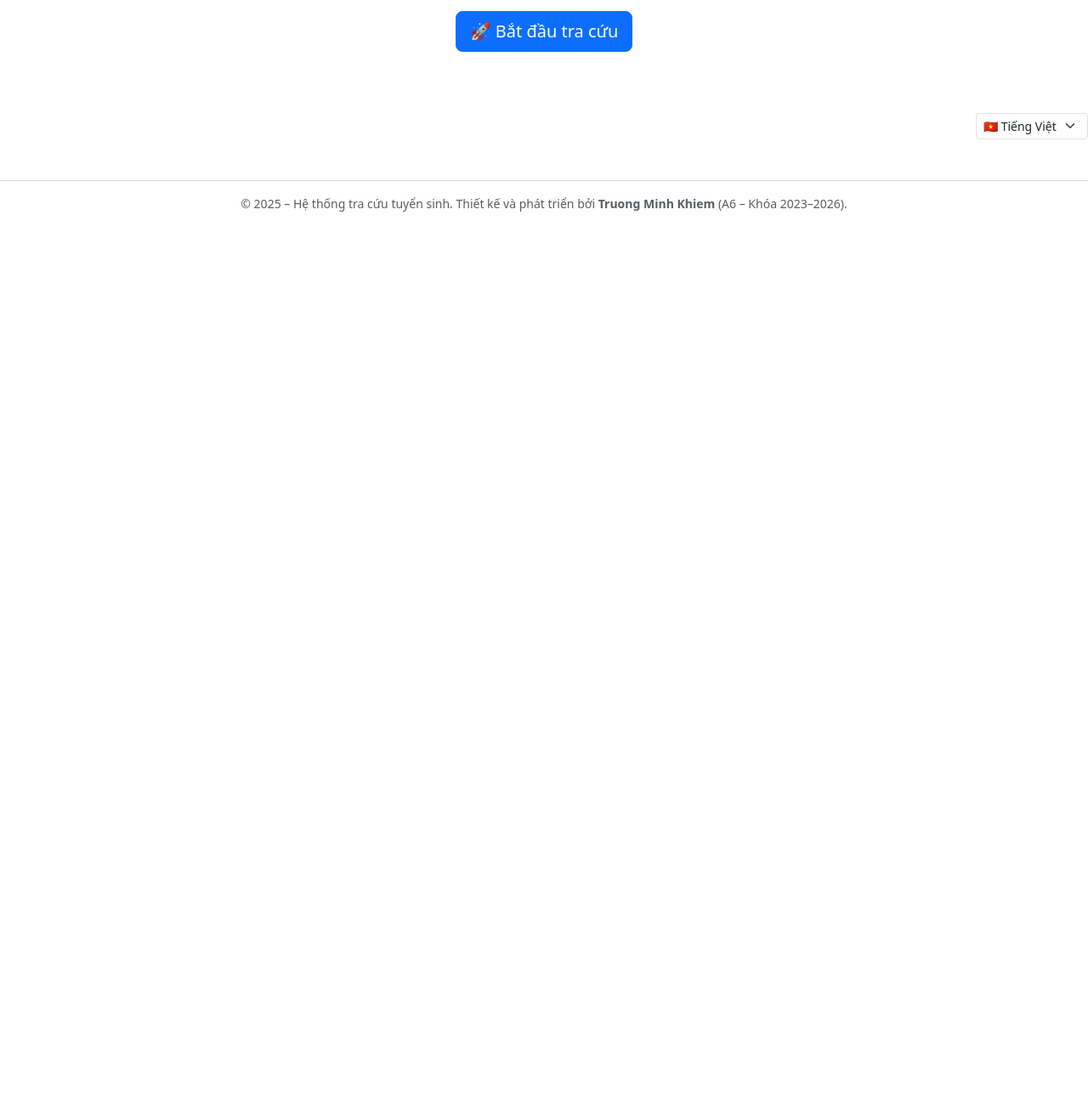
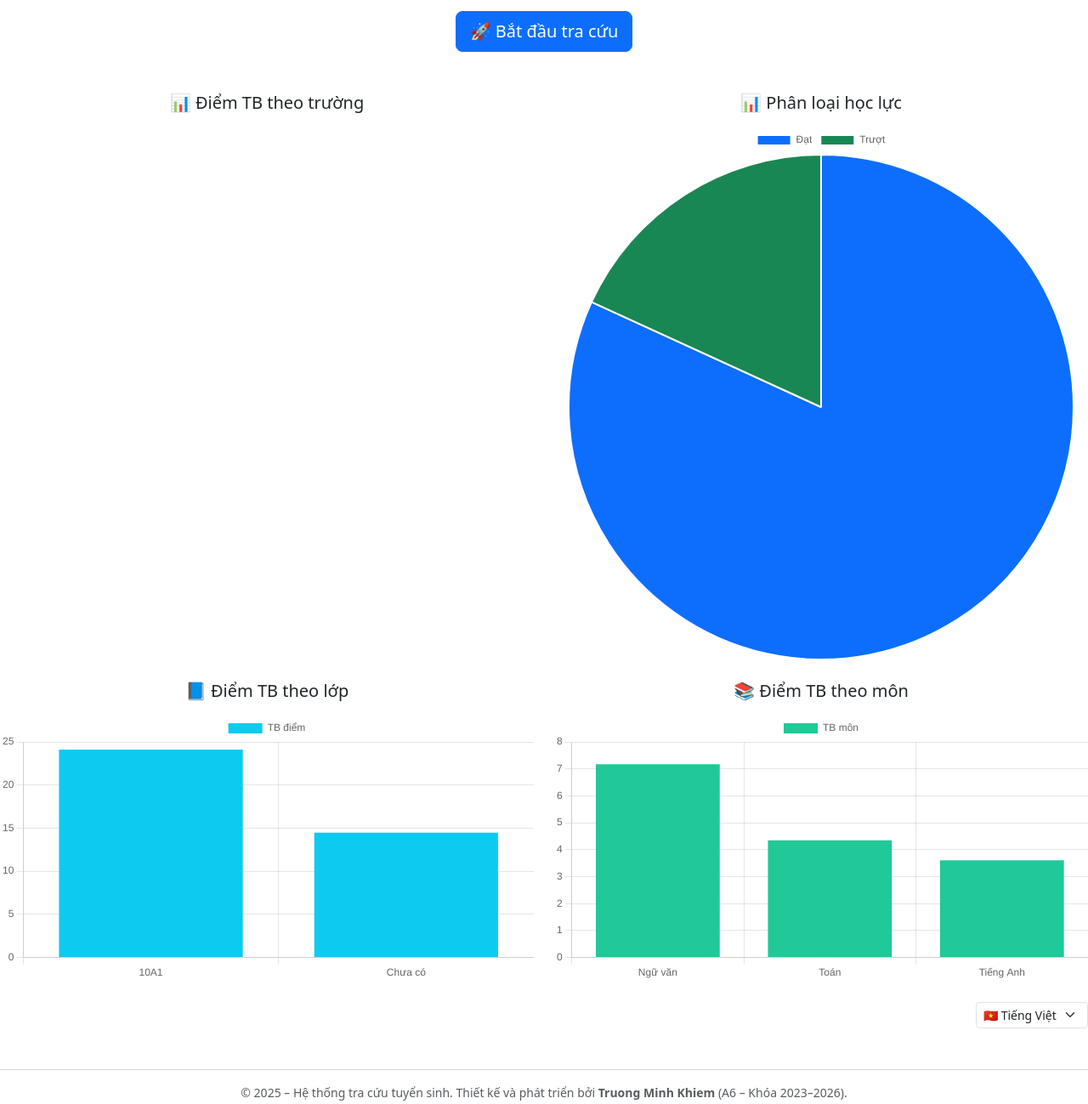
Before and after one commit to remyvnkhiemtruong/diemthitsl102425, a plain HTML site: page index.html in a window 1280 px wide. Shown: the part 312-1611 px from the top of the page at 85% size. Before the commit the page ends 800 px from the top, so only its background shows below. Drawn offline with nearby package versions, Linux system fonts and the light colour scheme.

Commit message:
Update index.html

```diff
--- a/index.html
+++ b/index.html
@@ -7,6 +7,8 @@
   <link rel="stylesheet" href="https://cdn.jsdelivr.net/npm/bootstrap@5.3.3/dist/css/bootstrap.min.css"/>
   <link rel="stylesheet" href="https://cdnjs.cloudflare.com/ajax/libs/font-awesome/6.5.0/css/all.min.css"/>
   <script src="https://cdn.jsdelivr.net/npm/chart.js"></script>
+  <script src="https://cdn.jsdelivr.net/npm/bootstrap@5.3.3/dist/js/bootstrap.bundle.min.js"></script>
+  <script src="https://cdnjs.cloudflare.com/ajax/libs/jspdf/2.5.1/jspdf.umd.min.js"></script>
   <script defer src="script.js"></script>
   <style>
     body.dark-mode { background-color: #121212; color: white; }
@@ -92,7 +94,27 @@
   </div>
 </div>
 
-<!-- Thống kê học lực, lớp, môn -->
+  <div class="row mb-4">
+    <div class="col-md-6">
+      <h5 class="text-center mb-3">📊 Điểm TB theo trường</h5>
+      <canvas id="chartSchool"></canvas>
+    </div>
+    <div class="col-md-6">
+      <h5 class="text-center mb-3">📊 Phân loại học lực</h5>
+      <canvas id="chartHocLuc"></canvas>
+    </div>
+  </div>
+
+  <div class="row mb-4">
+    <div class="col-md-6">
+      <h5 class="text-center mb-3">📘 Điểm TB theo lớp</h5>
+      <canvas id="chartLop"></canvas>
+    </div>
+    <div class="col-md-6">
+      <h5 class="text-center mb-3">📚 Điểm TB theo môn</h5>
+      <canvas id="chartMon"></canvas>
+    </div>
+  </div>
 
 
 <!-- Đa ngôn ngữ -->
```
